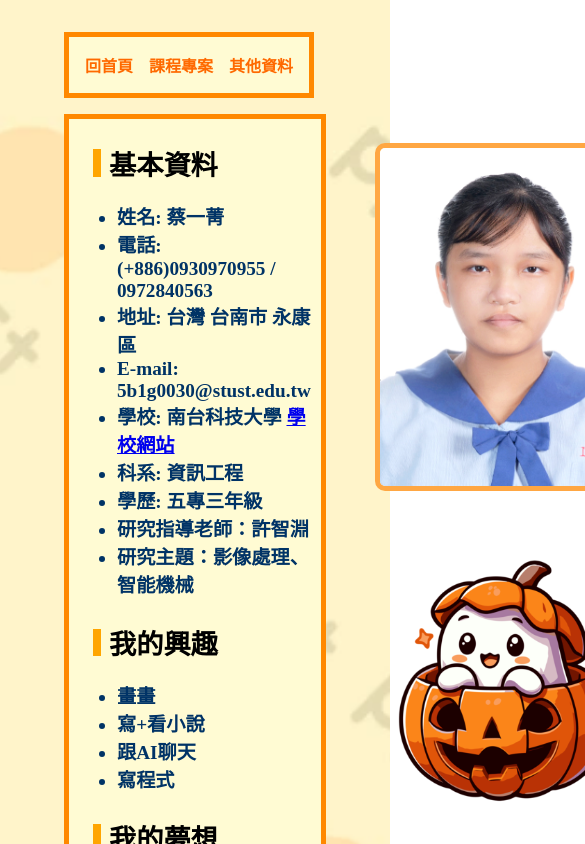
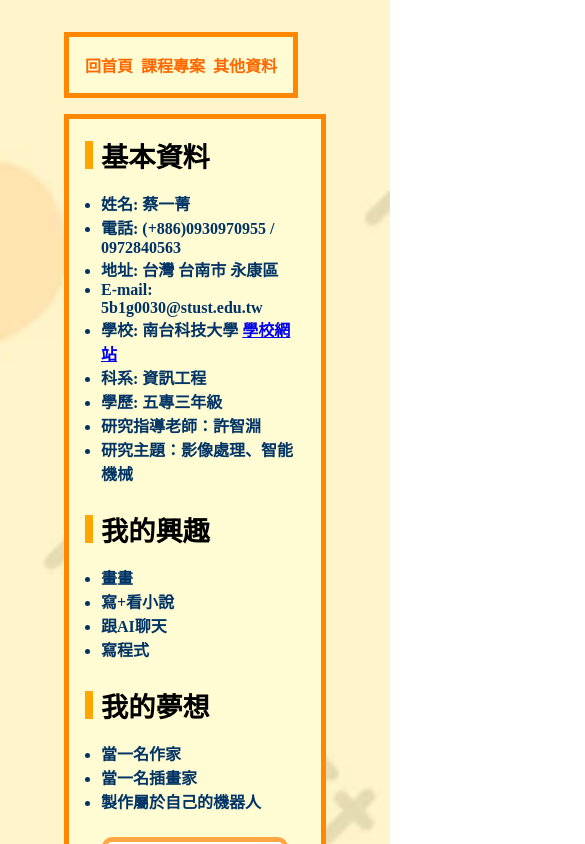
Before and after one commit to 5b1g0030/Personal_Web_Page, a React (Vite) app: page /about in a window 390 px wide. Shown: the top 844 px of the page, 585 px wide, since content can reach past the window. Built offline with nearby package versions, Linux system fonts and the light colour scheme.

Commit message:
加入響應式網頁設定，讓頁面符合手機端

```diff
--- a/src/pages/About/About.css
+++ b/src/pages/About/About.css
@@ -78,7 +78,8 @@
 
 /* 圖片p.png */
 .about-image-p {
-  width: 250px;
+  width: 100%;
+  max-width: 250px;
   height: auto;
   margin-left: 2rem;
   object-fit: contain; /* 確保圖片不會被拉伸 */
@@ -88,7 +89,8 @@
 .about-image-Myimg {
   border: 5px solid rgb(255, 167, 67);
   border-radius: 10px; /* 圓角 */
-  width: 250px;
+  width: 100%;
+  max-width: 250px;
   height: auto;
   margin-left: 2rem;
   object-fit: contain; /* 確保圖片不會被拉伸 */
@@ -124,3 +126,47 @@
   padding-left: 1.5rem;
   list-style-type: disc;
 }
+
+/*響應式網頁設定*/
+@media (max-width: 768px) {
+  /* 內容區塊 */
+  .about-box {
+    flex-direction: column;         /* 主內容由橫排改成直排 */
+    align-items: center;            /* 置中內容 */
+    padding: 1rem;
+  }
+
+  /* 圖片 */
+  .about-images {
+    margin-left: 0;                 /* 取消原本的左邊距(避免被擠出畫面) */
+    flex-direction: row;           /* 讓兩張圖變橫向排 */
+    flex-wrap: wrap;               /* 若不夠寬可換行 */
+    justify-content: center;
+    gap: 1rem;
+  }
+
+  .about-image-Myimg,
+  .about-image-p {
+    width: 45vw;                   /* 相對寬度，約佔 45% 螢幕 */
+    margin-left: 0;
+  }
+
+  .about-title {
+    font-size: 1.7rem;
+  }
+
+  .about-list {
+    font-size: 1rem;
+    padding-left: 1rem;
+  }
+
+  .about-nav {
+    align-items: center;
+    gap: 0.5rem;
+    padding: 1rem;
+  }
+
+  .about-nav a {
+    font-size: 1rem;
+  }
+}
--- a/src/pages/Home/Home.css
+++ b/src/pages/Home/Home.css
@@ -9,6 +9,7 @@
   justify-content: center; /* ⬅️ 垂直置中 */
   height: 100vh;
   text-align: center;
+  padding: 1rem; /* 避免黏邊 */
 }
 
   /* 網站標題 */
@@ -43,3 +44,27 @@
     transform: scale(1.05); /*將元素放大到原本的 1.05 倍大*/
     box-shadow: 0 0 20px rgba(0, 0, 0, 0.6);
   }
+
+/* 響應式網頁設定 */
+@media (max-width: 768px) {
+  /* 整體頁面 */
+  .home-title {
+    font-size: 3rem;
+    padding: 0 1rem; /* 防止貼邊 */
+  }
+
+  /* 選單按鈕-排列 */
+  .button-group {
+    flex-direction: column; /* 改成垂直排列 */
+    gap: 1.5rem; /* 加大垂直間距 */
+  }
+
+  /* 選單按鈕-外觀 */
+  .nav-button {
+    font-size: 1.5rem; /* 字型大小 */
+    padding: 1rem 2rem;
+    width: 80%;           /* 每個按鈕佔 80% 寬度 */
+    max-width: 300px;     /* 限制最大寬度 */
+    margin: 0 auto;       /* 水平置中 */
+  }
+}
--- a/src/pages/Projects/Projects.css
+++ b/src/pages/Projects/Projects.css
@@ -7,12 +7,13 @@
     background-position: center;
     display: flex;
     flex-direction: column;
+    padding: 1rem; /* 避免黏邊 */
 }
 
 /* 遊戲機螢幕 */
 .gamepad-display{
-    width: 170vh;
-    height: 100vh;
+    width: 90vw;
+    height: 80vh;
     margin: 0 auto;
     margin-top: 40px;
     border: 5px solid #3b3b3b;
@@ -69,3 +70,35 @@
 .link-button:hover{
     text-decoration: underline;
 }
+
+/* 響應式網頁設定 */
+@media (max-width: 1500px) {
+    /* 內容顯示區 */
+    .gamepad-display {
+      width: 90vw;         /* 裝置寬度的 90% */
+      height: 70vh;        /* 比例調整，不要佔滿整個手機畫面 */
+      margin-top: 20px;
+    }
+
+    /* 按鈕選單 */
+    .button-pad {
+      flex-wrap: wrap;     /* 按鈕換行 */
+      gap: 12px;
+      padding: 10px;
+    }
+
+    /* 連結按鈕 */
+    .a-button {
+      padding: 8px 12px;
+      font-size: 0.9rem;
+    }
+
+    /* 導覽列 */
+    .nav-link {
+      align-items: center;
+      gap: 10px;
+      width: 90%;
+      font-size: 1rem;
+      padding: 10px;
+    }
+  }
--- a/src/pages/Projects/Projects.jsx
+++ b/src/pages/Projects/Projects.jsx
@@ -30,13 +30,16 @@ function Projects() {
             width="100%"
             height="100%"
             style={{ border: "none", borderRadius: "15px", backgroundSize: "10px" }}
+            allowFullScreen
           />
+
         ) : (
           <img
             src={defaultImg}
             alt="預設背景"
             style={{width: "100%", height: "100%", objectFit: "cover", borderRadius: "15px"}}
           />
+
         )}
       </div>
     </div>
--- a/src/pages/Research/Research.css
+++ b/src/pages/Research/Research.css
@@ -189,3 +189,86 @@
   color: #004183;
   text-decoration: underline;
 }
+
+/* 響應式網頁設定 */
+@media (max-width: 768px) {
+  /*背景圖片*/
+  .research-bg {
+    padding: 1rem;
+    align-items: center;
+  }
+
+  /* 網頁整體 */
+  .research-inner {
+    align-items: center;
+    padding: 0 1rem;
+  }
+
+  /* 導覽列 */
+  .research-navbar {
+    width: 100%;
+    height: auto;
+    gap: 1.5rem;
+    padding: 1rem;
+    font-size: 1rem;
+  }
+
+  /* 資料內容區 */
+  .research-container {
+    padding: 1rem;
+  }
+
+  /* 證照資料 */
+  .research-section {
+    flex-direction: column;   /* 內容改為直排 */
+    align-items: center;
+  }
+
+  /* 機器人圖片 */
+  .research-img {
+    width: 100px;
+    height: 100px;
+  }
+
+  /* 證照圖片排版 */
+  .doc-img {
+    flex-direction: column;
+    align-items: center;
+  }
+
+  /* 證照圖片框線 */
+  .doc-img-border {
+    width: 90%;
+    max-width: 250px;
+  }
+
+  /* 菁英獎圖片排版 */
+  .show-img-div {
+    position: static; /* 讓圖片顯示在原位置 */
+    margin-top: 10px;
+    text-align: center;
+  }
+
+  /* 菁英獎圖片 */
+  .show-img {
+    width: 90vw;
+    max-width: 300px;
+  }
+
+  /* 影片播放區 */
+  iframe {
+    width: 100%;
+    height: auto;
+    aspect-ratio: 4 / 3;
+  }
+
+  /* 學習經歷內部小標題 */
+  .research-small-title-group {
+    margin-left: 0;
+  }
+
+  /* 學業成績文字 */
+  .doc-img-text {
+    margin-left: 0;
+  }
+}
--- a/src/pages/Research/Research.jsx
+++ b/src/pages/Research/Research.jsx
@@ -72,7 +72,7 @@ function Research() {
                     {/* 如果紀錄的名稱相符，則顯示該圖片 */}
                     </div>
                     {showImg === '111-2E' && (
-                      <div className='show-img-div'> {/* up class用來調整圖片位置 */}
+                      <div className='show-img-div'>
                         <img className='show-img' src="./img/documents/111-2_Elite.jpg" alt="111-2菁英獎" width={400} />
                       </div>
                     )}
@@ -89,7 +89,7 @@ function Research() {
                     </div>
 
                     {showImg === '112-1E' && (
-                      <div className='show-img-div'> {/* up class用來調整圖片位置 */}
+                      <div className='show-img-div'>
                         <img className='show-img' src="./img/documents/112-1_Elite.jpg" alt="112-1菁英獎" width={400} />
                       </div>
                     )}
```
